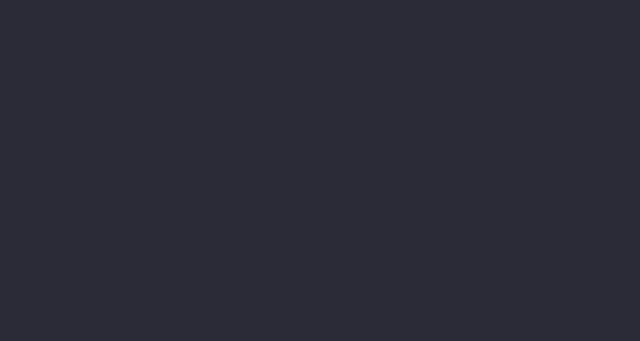
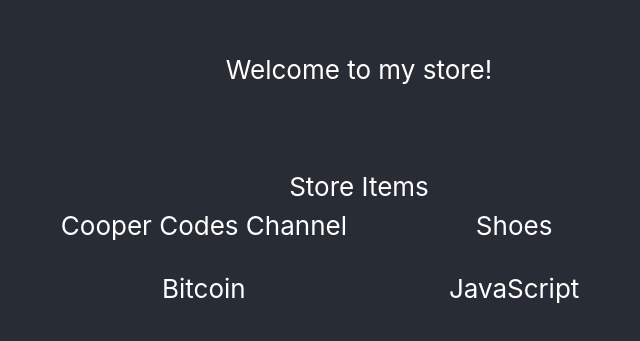
Before and after one commit to Annie-Huang/graphql-apollo-client-shopping-cart, a React (Create React App) app: page / in a window 1280 px wide. Shown: the part 221-562 px from the top of the page, without its empty margins (281-921 px from the left). Built offline with nearby package versions, Linux system fonts and the light colour scheme.

Commit message:
Create template to show store item

```diff
--- a/src/App.js
+++ b/src/App.js
@@ -1,4 +1,5 @@
 import './App.css';
+import { Grid } from '@chakra-ui/react';
 
 // https://pastebin.com/fF66w1qf
 const StoreItems = [
@@ -31,7 +32,16 @@
 function App() {
   return (
     <div className='App'>
-      <header className='App-header'></header>
+      <header className='App-header'>
+        <h1>Welcome to my store!</h1>
+        <br /> <br />
+        <h2>Store Items</h2>
+        <Grid templateColumns='repeat(2, 1fr)' gap={6}>
+          {StoreItems.map((item) => (
+            <p>{item.name}</p>
+          ))}
+        </Grid>
+      </header>
     </div>
   );
 }
```
